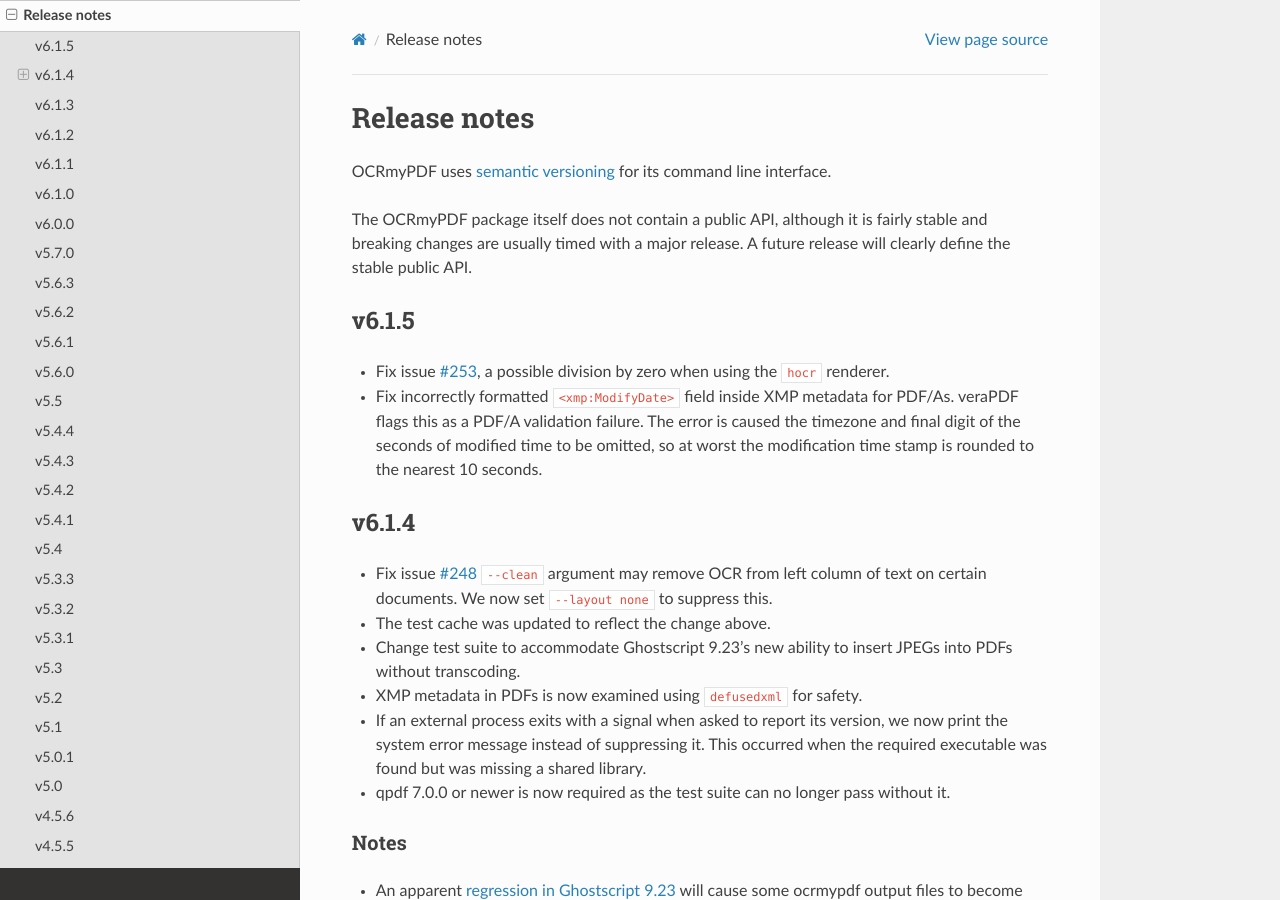
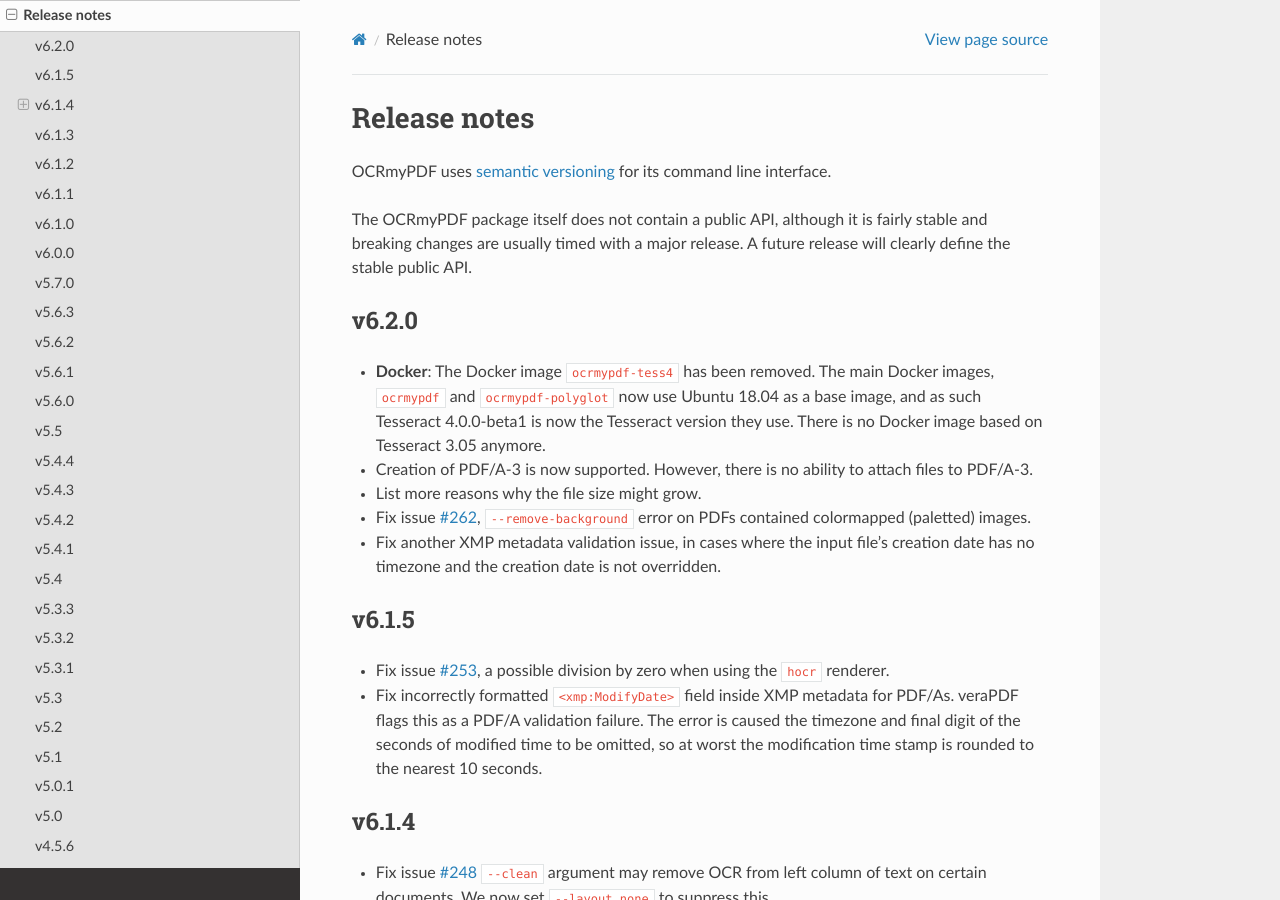
Before and after one commit to ocrmypdf/OCRmyPDF, a Sphinx documentation site: the page built from docs/release_notes.rst, in a window 1280 px wide and 900 px high. Built offline with Sphinx 7.4.7 and the Read the Docs theme 2.0.0, drawn with Linux system fonts in a browser that asks for light colours; pages that are not in the unit, such as notebooks, are missing from menus.

Commit message:
v6.2.0 Release notes

```diff
--- a/docs/release_notes.rst
+++ b/docs/release_notes.rst
@@ -9,10 +9,24 @@
    find:    [^`]\#([0-9]{1,3})[^0-9]
    replace: `#$1 <https://github.com/jbarlow83/OCRmyPDF/issues/$1>`_
 
+v6.2.0
+------
+
+-   **Docker**: The Docker image ``ocrmypdf-tess4`` has been removed. The main Docker images, ``ocrmypdf`` and ``ocrmypdf-polyglot`` now use Ubuntu 18.04 as a base image, and as such Tesseract 4.0.0-beta1 is now the Tesseract version they use. There is no Docker image based on Tesseract 3.05 anymore.
+
+-   Creation of PDF/A-3 is now supported. However, there is no ability to attach files to PDF/A-3.
+
+-   List more reasons why the file size might grow.
+
+-   Fix issue `#262 <https://github.com/jbarlow83/OCRmyPDF/issues/262>`_, ``--remove-background`` error on PDFs contained colormapped (paletted) images.
+
+-   Fix another XMP metadata validation issue, in cases where the input file's creation date has no timezone and the creation date is not overridden.
+
+
 v6.1.5
 ------
 
--   Fix issue `#253 <https://github.com/jbarlow83/OCRmyPDF/issues/248>`_, a possible division by zero when using the ``hocr`` renderer.
+-   Fix issue `#253 <https://github.com/jbarlow83/OCRmyPDF/issues/253>`_, a possible division by zero when using the ``hocr`` renderer.
 
 -   Fix incorrectly formatted ``<xmp:ModifyDate>`` field inside XMP metadata for PDF/As.  veraPDF flags this as a PDF/A validation failure. The error is caused the timezone and final digit of the seconds of modified time to be omitted, so at worst the modification time stamp is rounded to the nearest 10 seconds.
 
```
